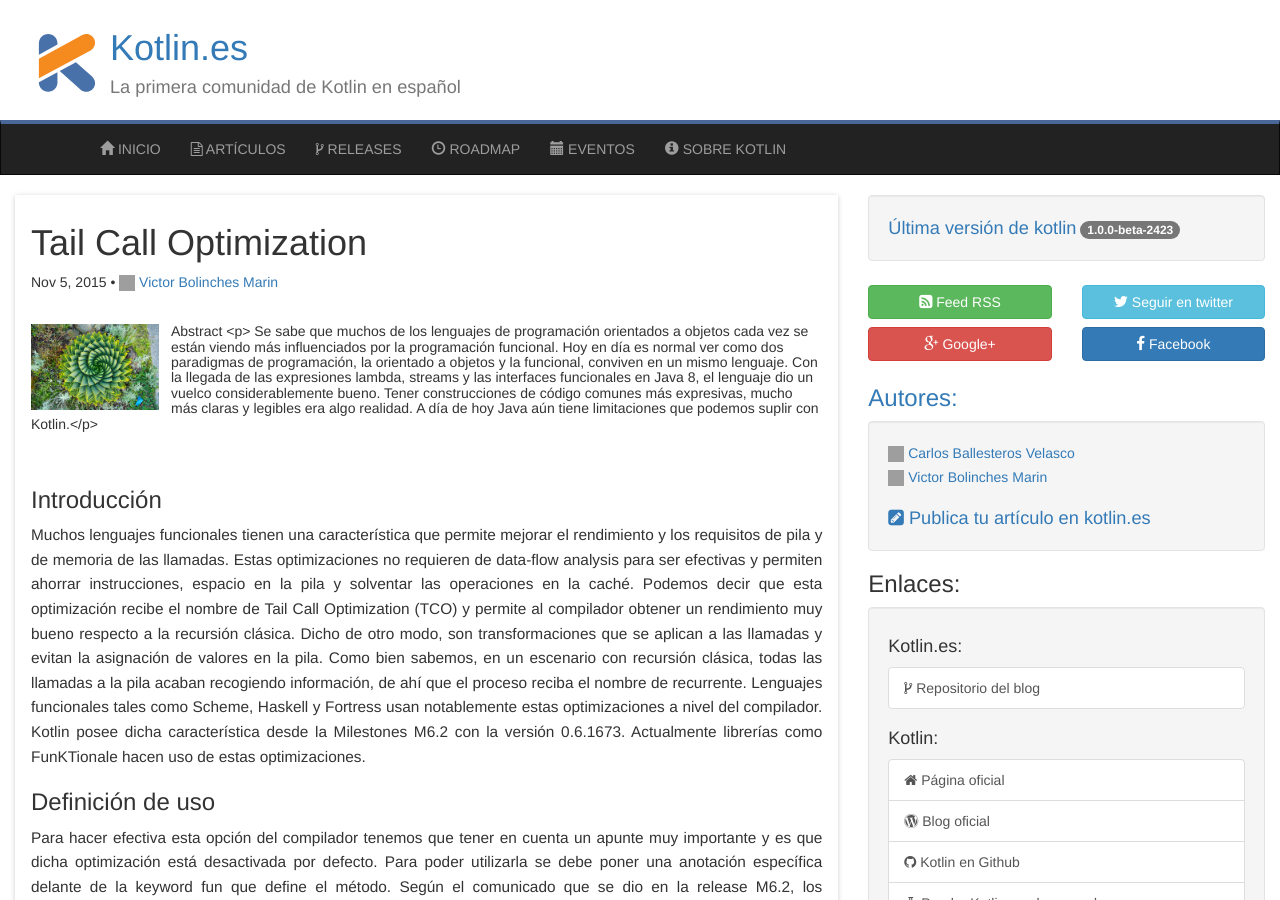
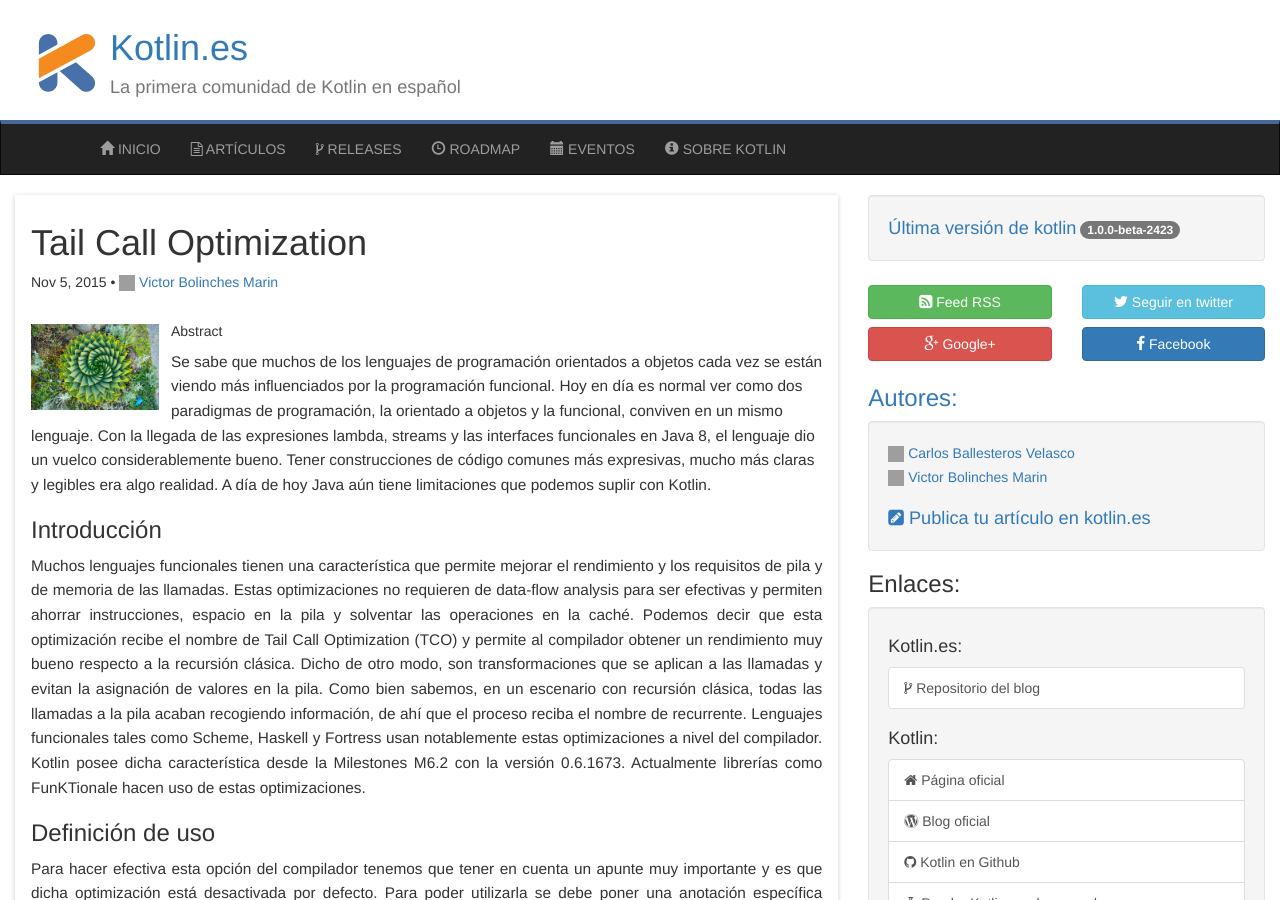
Before and after one commit to kotlin-es/kotlin.es, a Jekyll site: the page built from _posts/articles/2015-11-05-tail-call-optimization.markdown, in a window 1280 px wide and 900 px high. Built offline with Jekyll 4.4.1, drawn with Linux system fonts in a browser that asks for light colours; comment, search, counter and statistics services are not loaded; grey boxes are pictures that could not be loaded.

```diff
--- a/_posts/articles/2015-11-05-tail-call-optimization.markdown
+++ b/_posts/articles/2015-11-05-tail-call-optimization.markdown
@@ -11,7 +11,8 @@ permalink: /2015/11/tail-call-optimization/
 
 
 
-##### Abstract <p> Se sabe que muchos de los lenguajes de programación orientados a objetos cada vez se están viendo más influenciados por la programación funcional. Hoy en día es normal ver como dos paradigmas de programación, la orientado a objetos y la funcional, conviven en un mismo lenguaje. Con la llegada de las expresiones lambda, streams y las interfaces funcionales en Java 8, el lenguaje dio un vuelco considerablemente bueno. Tener construcciones de código comunes más expresivas, mucho más claras y legibles era algo realidad. A día de hoy Java aún tiene limitaciones que podemos suplir con Kotlin.</p>
+##### Abstract
+Se sabe que muchos de los lenguajes de programación orientados a objetos cada vez se están viendo más influenciados por la programación funcional. Hoy en día es normal ver como dos paradigmas de programación, la orientado a objetos y la funcional, conviven en un mismo lenguaje. Con la llegada de las expresiones lambda, streams y las interfaces funcionales en Java 8, el lenguaje dio un vuelco considerablemente bueno. Tener construcciones de código comunes más expresivas, mucho más claras y legibles era algo realidad. A día de hoy Java aún tiene limitaciones que podemos suplir con Kotlin.
 &nbsp;
 
 
```
